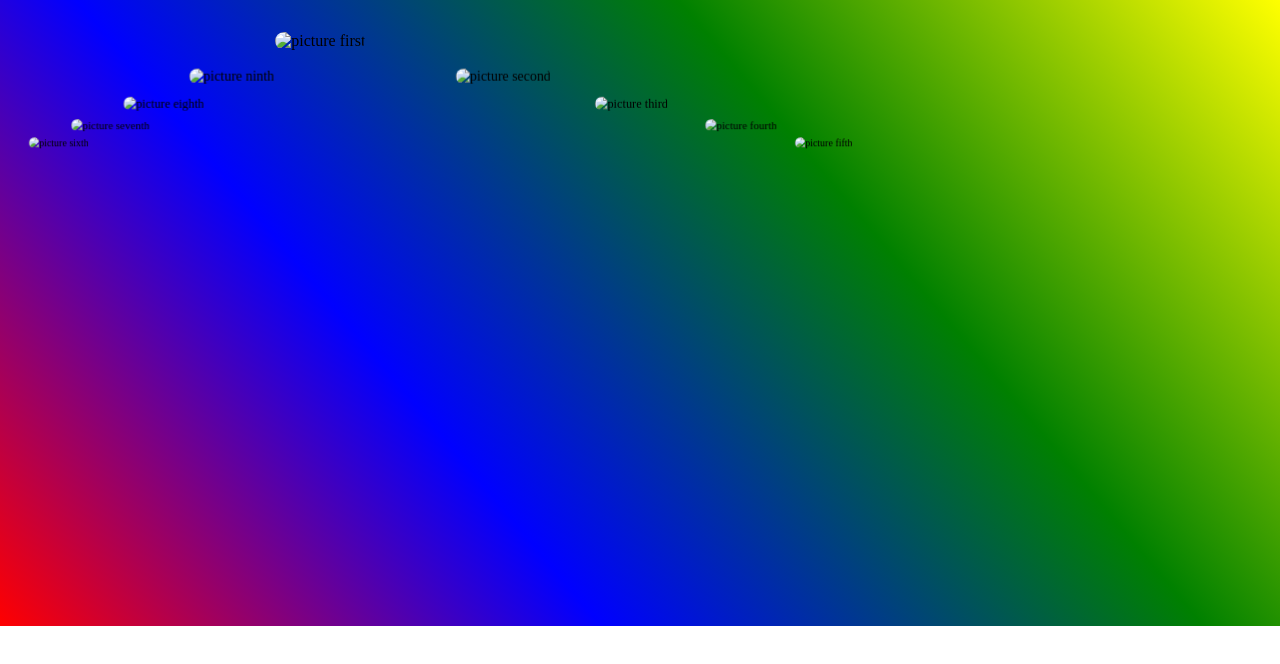
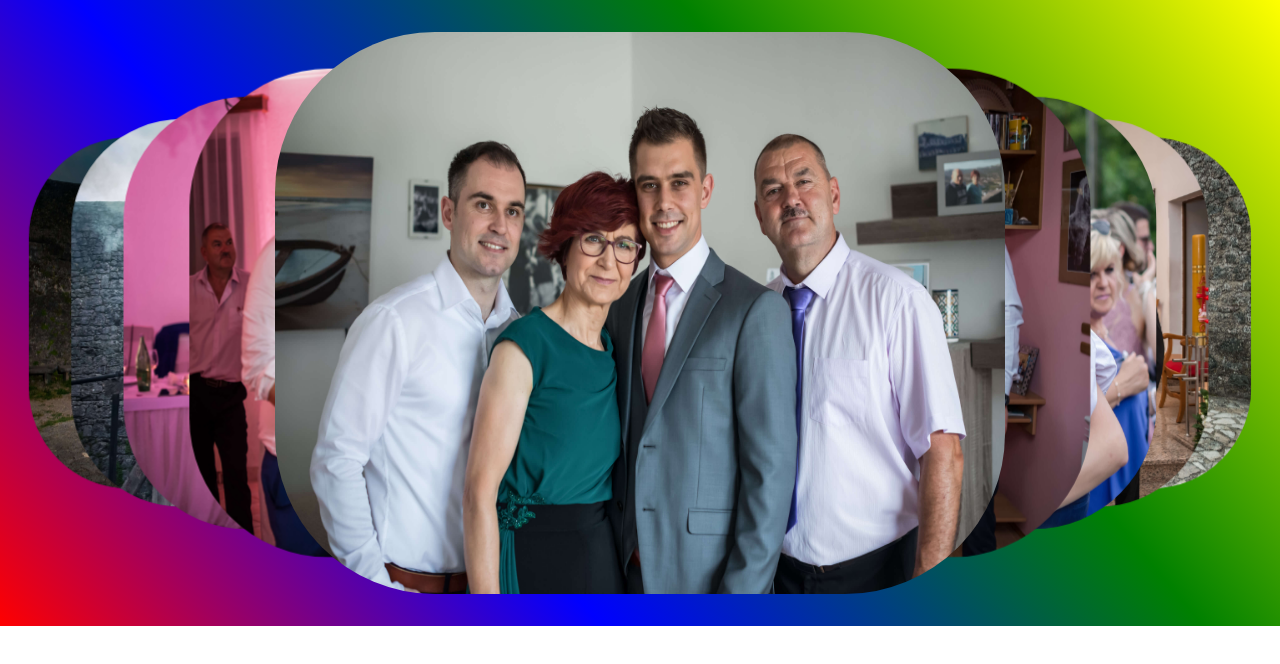
Before and after one commit to Vanja3693/Wedding-3D-slider, a plain HTML site: page index.html in a window 1280 px wide. Shown: the top 664 px of the page. Drawn offline with Linux system fonts and the light colour scheme; the site is published under a folder, as on GitHub Pages, so addresses that start at the root find nothing.

Commit message:
Update index.html

```diff
--- a/index.html
+++ b/index.html
@@ -19,31 +19,31 @@
         <input type="radio" name="slider" id="photo9">
 
         <label for="photo1" id="p1">
-            <img src="/slike/slika1.jpg" alt="picture first" width="100%" height="100%">
+            <img src="slike/slika1.jpg" alt="picture first" width="100%" height="100%">
         </label>
         <label for="photo2" id="p2">
-            <img src="/slike/slika2.jpg" alt="picture second" width="100%" height="100%">
+            <img src="slike/slika2.jpg" alt="picture second" width="100%" height="100%">
         </label>
         <label for="photo3" id="p3">
-            <img src="/slike/slika3.jpg" alt="picture third" width="100%" height="100%">
+            <img src="slike/slika3.jpg" alt="picture third" width="100%" height="100%">
         </label>
         <label for="photo4" id="p4">
-            <img src="/slike/slika4.jpg" alt="picture fourth" width="100%" height="100%">
+            <img src="slike/slika4.jpg" alt="picture fourth" width="100%" height="100%">
         </label>
         <label for="photo5" id="p5">
-            <img src="/slike/slika5.jpg" alt="picture fifth" width="100%" height="100%">
+            <img src="slike/slika5.jpg" alt="picture fifth" width="100%" height="100%">
         </label>
         <label for="photo6" id="p6">
-            <img src="/slike/slika6.jpg" alt="picture sixth" width="100%" height="100%">
+            <img src="slike/slika6.jpg" alt="picture sixth" width="100%" height="100%">
         </label>
         <label for="photo7" id="p7">
-            <img src="/slike/slika7.jpg" alt="picture seventh" width="100%" height="100%">
+            <img src="slike/slika7.jpg" alt="picture seventh" width="100%" height="100%">
         </label>
         <label for="photo8" id="p8">
-            <img src="/slike/slika8.jpg" alt="picture eighth" width="100%" height="100%">
+            <img src="slike/slika8.jpg" alt="picture eighth" width="100%" height="100%">
         </label>
         <label for="photo9" id="p9">
-            <img src="/slike/slika9.jpg" alt="picture ninth" width="100%" height="100%">
+            <img src="slike/slika9.jpg" alt="picture ninth" width="100%" height="100%">
         </label>
     </section>
 </body>
```
